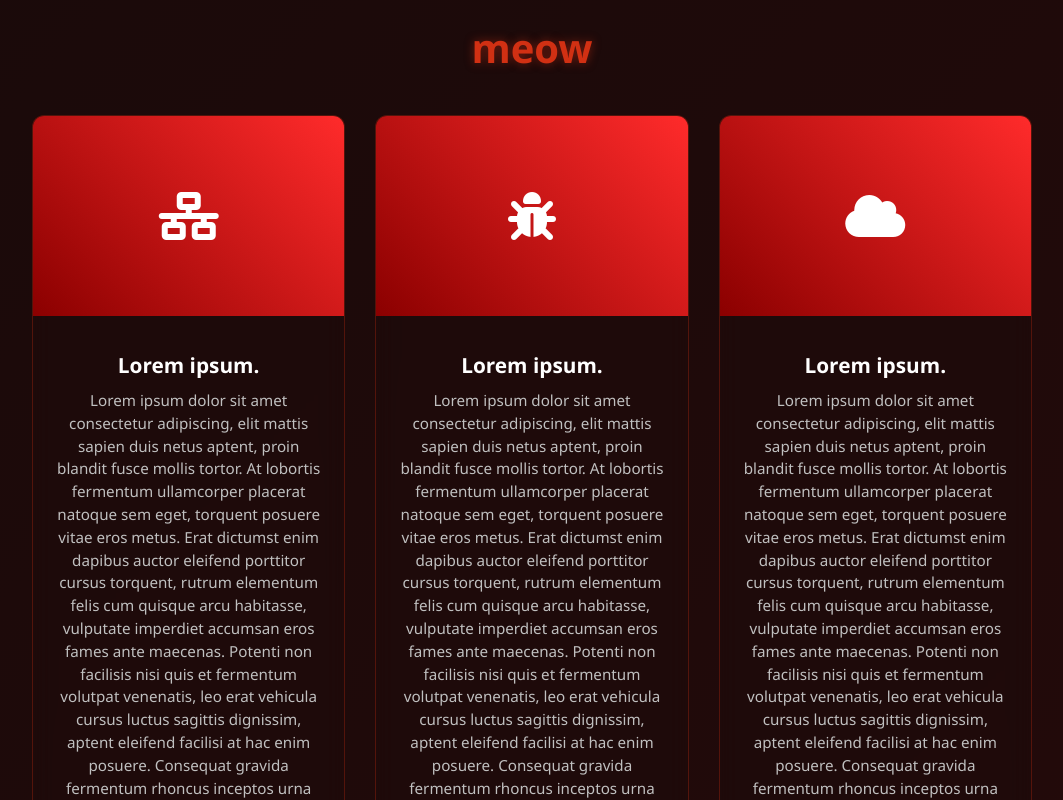
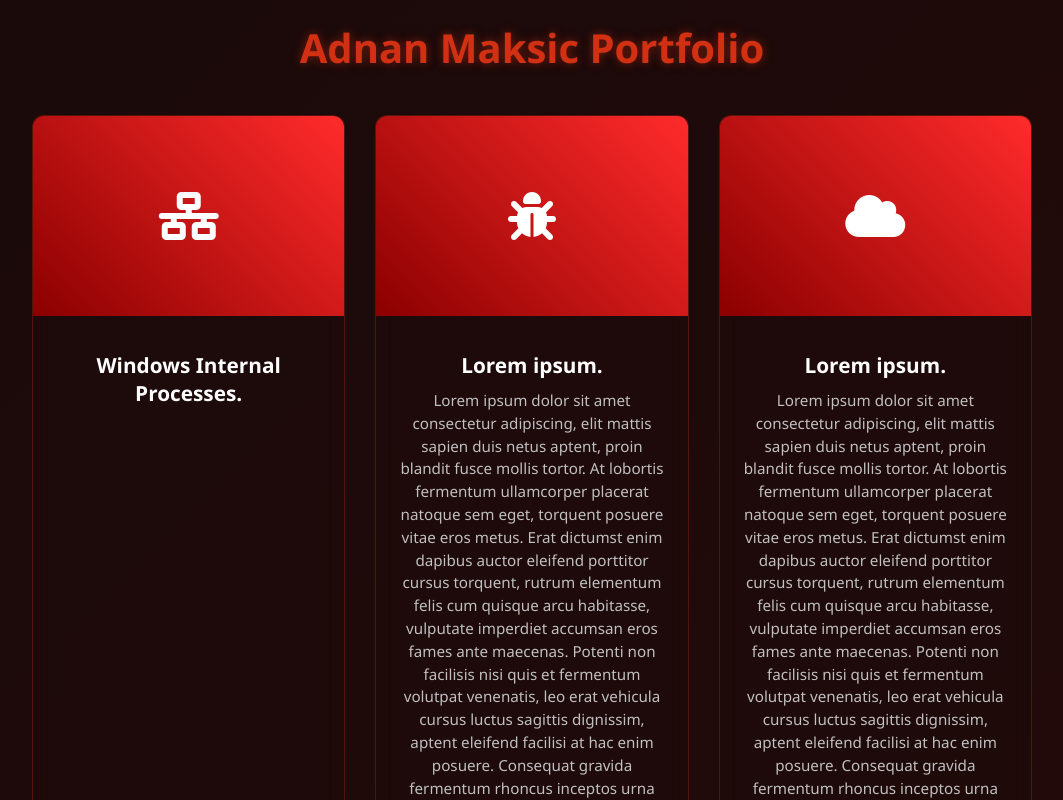
Before and after one commit to adnanmaksic/adnanmaksic.github.io, a plain HTML site: page index.html in a window 1280 px wide. Shown: the top 800 px of the page, without its empty margins (108-1171 px from the left). Drawn offline with Linux system fonts and the light colour scheme.

Commit message:
Update index.html

```diff
--- a/index.html
+++ b/index.html
@@ -11,18 +11,18 @@
 </head>
 <body>
     <div class="container">
-        <h1>meow</h1>
+        <h1>Adnan Maksic Portfolio</h1>
         <div class="projects-grid">
             <div class="project-card">
                 <div class="project-image">
                     <i class="fas fa-network-wired"></i>
                 </div>
                 <div class="project-content">
-                    <h3 class="project-title">Lorem ipsum.</h3>
-                    <p class="project-desc">Lorem ipsum dolor sit amet consectetur adipiscing, elit mattis sapien duis netus aptent, proin blandit fusce mollis tortor. At lobortis fermentum ullamcorper placerat natoque sem eget, torquent posuere vitae eros metus. Erat dictumst enim dapibus auctor eleifend porttitor cursus torquent, rutrum elementum felis cum quisque arcu habitasse, vulputate imperdiet accumsan eros fames ante maecenas. Potenti non facilisis nisi quis et fermentum volutpat venenatis, leo erat vehicula cursus luctus sagittis dignissim, aptent eleifend facilisi at hac enim posuere.
+                    <h3 class="project-title">Windows Internal Processes.</h3>
+                    <p class="project-desc">
 
-Consequat gravida fermentum rhoncus inceptos urna risus eleifend metus nulla ligula, volutpat facilisis commodo pulvinar sodales facilisi senectus auctor habitasse, dui dictumst diam sociosqu luctus dis suspendisse aliquam nullam. Curae nec luctus magnis habitasse ligula lacus facilisi, libero eleifend ad litora mattis suscipit, nibh in taciti turpis nunc proin. Nulla vel erat posuere justo volutpat egestas habitasse montes, mi risus ad pulvinar commodo sodales diam tempor, neque in arcu maecenas senectus porta cras. Dis eleifend bibendum ultrices sollicitudin dapibus aptent dictum nisl, ut vulputate iaculis non porttitor vivamus habitant, ridiculus dignissim sociis nibh molestie at suspendisse..</p>
-                    <a href="#" target="_blank" class="project-link">View Details</a>
+                    </p>
+                    <a href="https://github.com/adnanmaksic/internal-windows-processes" target="_blank" class="project-link">View Details</a>
                 </div>
             </div>
 
```
